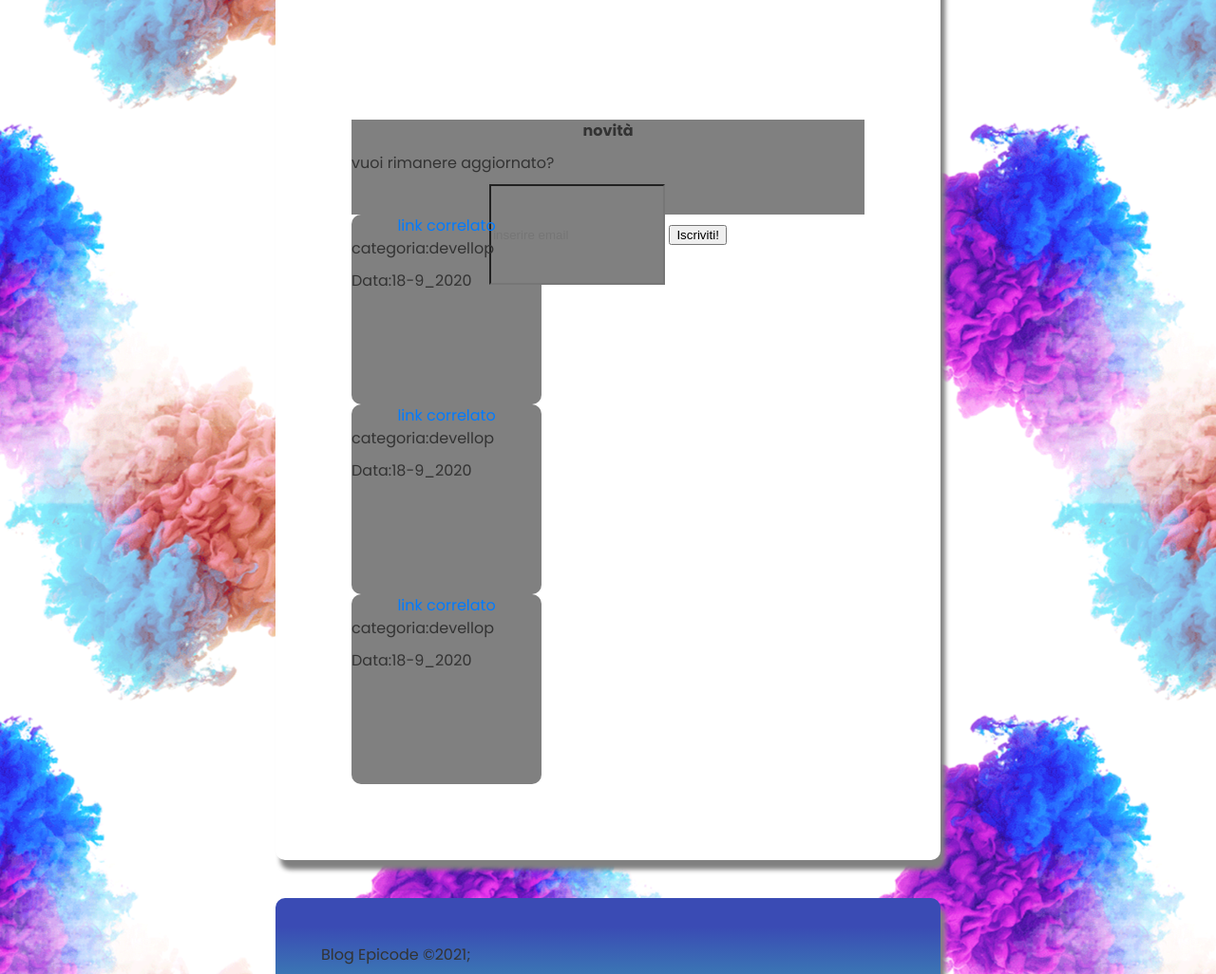
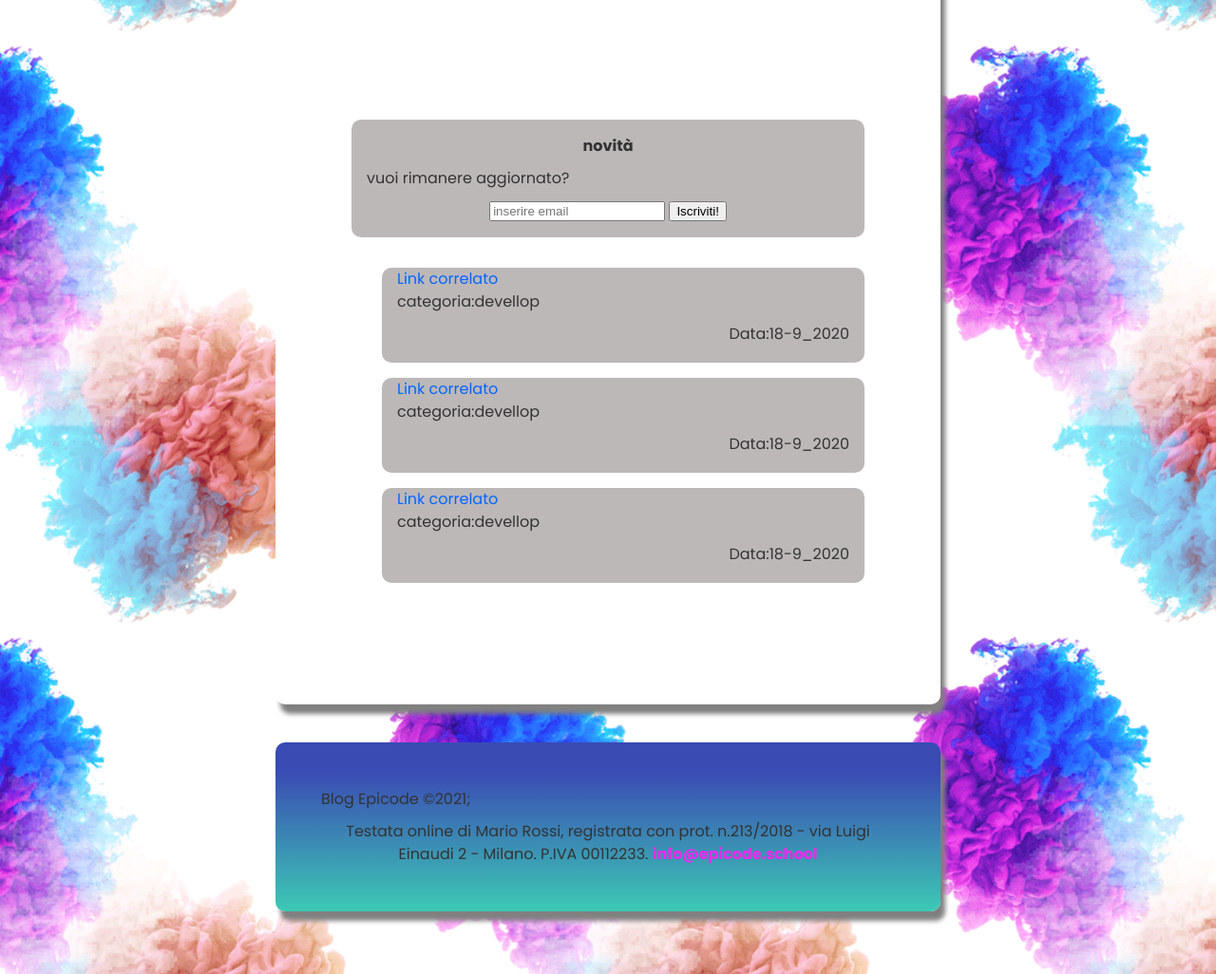
Before and after one commit to Manuel-Pinheiro-90/Prima-settimana, a plain HTML site: page Settimana1-Giorno-4/index.html in a window 1280 px wide. Shown: the part 1580-2606 px from the top of the page at 95% size. Drawn offline with Linux system fonts and the light colour scheme; grey boxes are pictures that could not be loaded.

Commit message:
correzioni ulteriori

```diff
--- a/Settimana1-Giorno-4/assets/css/style.css
+++ b/Settimana1-Giorno-4/assets/css/style.css
@@ -140,17 +140,29 @@ iframe{border-radius: 10px;}
 
 
 /* FORM */
-#email{background-color: grey;
-height: 100px;}
+#email-u{background-color: rgb(189, 184, 184);
+border-radius: 10px;
+padding: 1em;
+}
+
 
 /* ELEMENTI NELL' ASIDE */
+aside{padding: 2em;
+}
 .correlato {
     width: 200px;
-    height: 200px;
-    background-color: gray;
+    height: 100px;
+    background-color:rgb(189, 184, 184);
     border-radius: 10px;
+width: 100%;
+text-align: left;
+margin-bottom: 1em;
+padding-left: 1em;
+padding-right: 1em;
 }
+.pt{text-align: right;}
 
+.correlato a { color: rgb(0, 102, 255);}
 
 
 /* FOOTER */
--- a/Settimana1-Giorno-4/index.html
+++ b/Settimana1-Giorno-4/index.html
@@ -126,7 +126,7 @@
         </section>
           <!--------------------------------------------------SEZIONE EMAIL------------------------------------------------------------------------------------------------>
 
-        <div id="email">
+        <div id="email-u">
             <h3>novità</h3>
             <p>vuoi rimanere aggiornato?</p>
             <form method="post" action="verifica">
@@ -144,19 +144,19 @@
 
 
         <div class="correlato">
-          <a href="#" title="#">link correlato</a>
+          <a href="#" title="#">Link correlato</a>
           <p>categoria:devellop</p>
-          <P>Data:18-9_2020</P>
+          <P class="pt">Data:18-9_2020</P>
         </div>
         <div class="correlato" title="#">
-          <a href="#">link correlato</a>
+          <a href="#">Link correlato</a>
           <p>categoria:devellop</p>
-          <P>Data:18-9_2020</P>
+          <P class="pt">Data:18-9_2020</P>
         </div>
         <div class="correlato" title="#">
-          <a href="#">link correlato</a>
+          <a href="#">Link correlato</a>
           <p>categoria:devellop</p>
-          <P>Data:18-9_2020</P>
+          <P class="pt">Data:18-9_2020</P>
         </div>
       </aside>
     </main>
```
